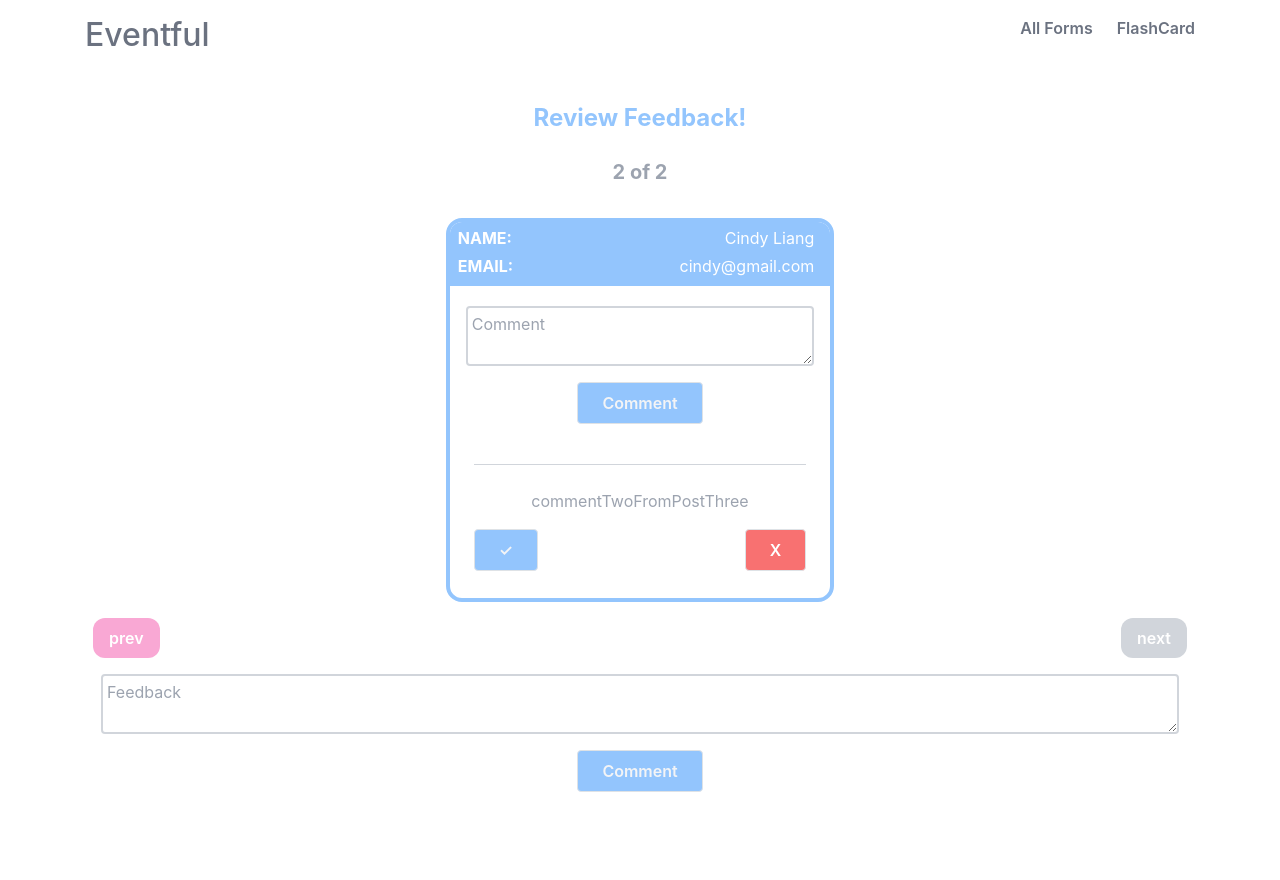
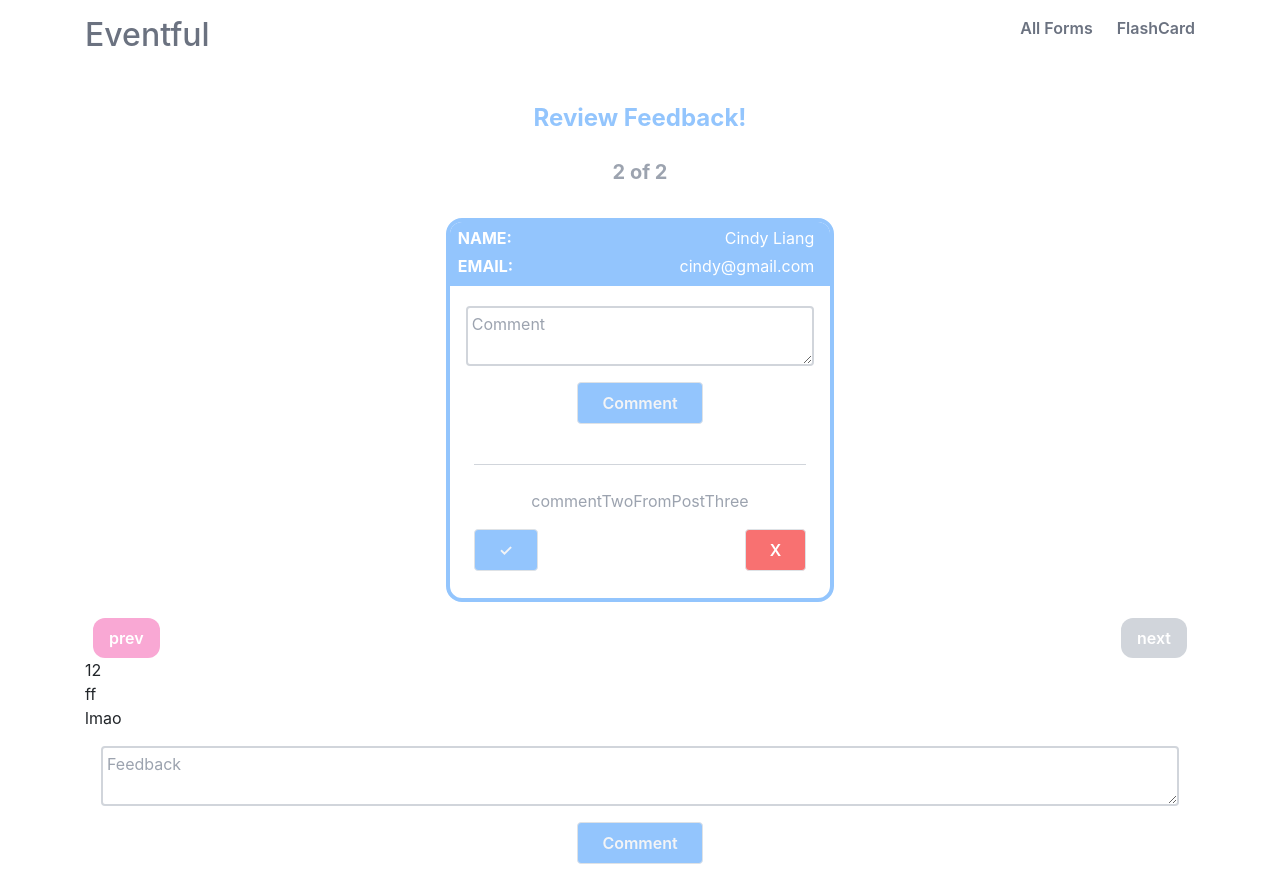
Before and after one commit to cindyliang01/eventful, a React (Create React App) app: page /FlashCard in a window 1280 px wide. Before the commit the page ends 808 px from the top, so only its background shows below. Built offline with nearby package versions, Linux system fonts and the light colour scheme.

Commit message:
Added feedback form and displayed feedbacks

```diff
--- a/src/App.js
+++ b/src/App.js
@@ -53,7 +53,11 @@ class App extends Component {
       },
     ],
 
-    feedBackTemplate: [],
+    feedBackTemplate: [
+      { id: 0, feedback: "12" },
+      { id: 1, feedback: "ff" },
+      { id: 2, feedback: "lmao" },
+    ],
 
     flashCardIndex: 1,
     pageState: "home",
@@ -82,7 +86,7 @@ class App extends Component {
     copyOfPosts[length].feedback = newFeedback;
     copyOfPosts[length].id = length + 1;
 
-    console.log(copyOfPosts);
+    console.log(this.state.feedBackTemplate);
 
     this.setState({ feedBackTemplate: copyOfPosts });
   };
@@ -242,6 +246,7 @@ class App extends Component {
                   goNext={this.goNext}
                   pageState={this.state.pageState}
                   createFeedBack={this.createFeedBack}
+                  listOfFeedBacks={this.state.feedBackTemplate}
                 />
               }
             />
--- /dev/null
+++ b/src/components/feedback.jsx
@@ -0,0 +1,21 @@
+import React, { Component } from "react";
+
+//what to do next, hook individual feedbacl with corresponding flashcard
+
+class FeedBack extends Component {
+  render() {
+    // const { oneFeedBack } = this.props;
+    return (
+      <React.Fragment>
+        <div>{this.displayFeedback()}</div>
+      </React.Fragment>
+    );
+  }
+
+  displayFeedback() {
+    const { feedback } = this.props.oneFeedBack;
+    return feedback;
+  }
+}
+
+export default FeedBack;
--- /dev/null
+++ b/src/components/feedbacks.jsx
@@ -0,0 +1,23 @@
+import React, { Component } from "react";
+import FeedBack from "./feedback";
+
+class FeedBacks extends Component {
+  render() {
+    const { listOfFeedBacks } = this.props;
+    return (
+      <div>
+        {" "}
+        {listOfFeedBacks.map((feedback12) => (
+          <FeedBack
+            oneFeedBack={feedback12}
+            key={feedback12.id}
+            // specific={feedback12.feedback}
+          />
+        ))}
+        {/* <FeedBack></FeedBack> */}
+      </div>
+    );
+  }
+}
+
+export default FeedBacks;
--- a/src/pages/FlashCard.jsx
+++ b/src/pages/FlashCard.jsx
@@ -1,6 +1,7 @@
 import React, { Component } from "react";
 import Post from ".././components/post";
 import FeedBackForm from "../components/feedBackForm";
+import FeedBacks from "../components/feedbacks";
 
 class FlashCard extends Component {
   render() {
@@ -13,6 +14,7 @@ class FlashCard extends Component {
       goNext,
       pageState,
       createFeedBack,
+      listOfFeedBacks,
     } = this.props;
 
     const filteredPost = listOfPosts.filter((post) => post.comments.length > 0);
@@ -69,6 +71,15 @@ class FlashCard extends Component {
             next
           </button>
         </div>
+        <FeedBacks listOfFeedBacks={listOfFeedBacks}></FeedBacks>
+
+        {/* {listOfPosts.map((specificPost) => (
+          <FeedBackForm
+            createFeedBack={createFeedBack}
+            onePost={specificPost}
+          ></FeedBackForm>
+        ))} */}
+
         <FeedBackForm createFeedBack={createFeedBack}></FeedBackForm>
       </React.Fragment>
     );
```
